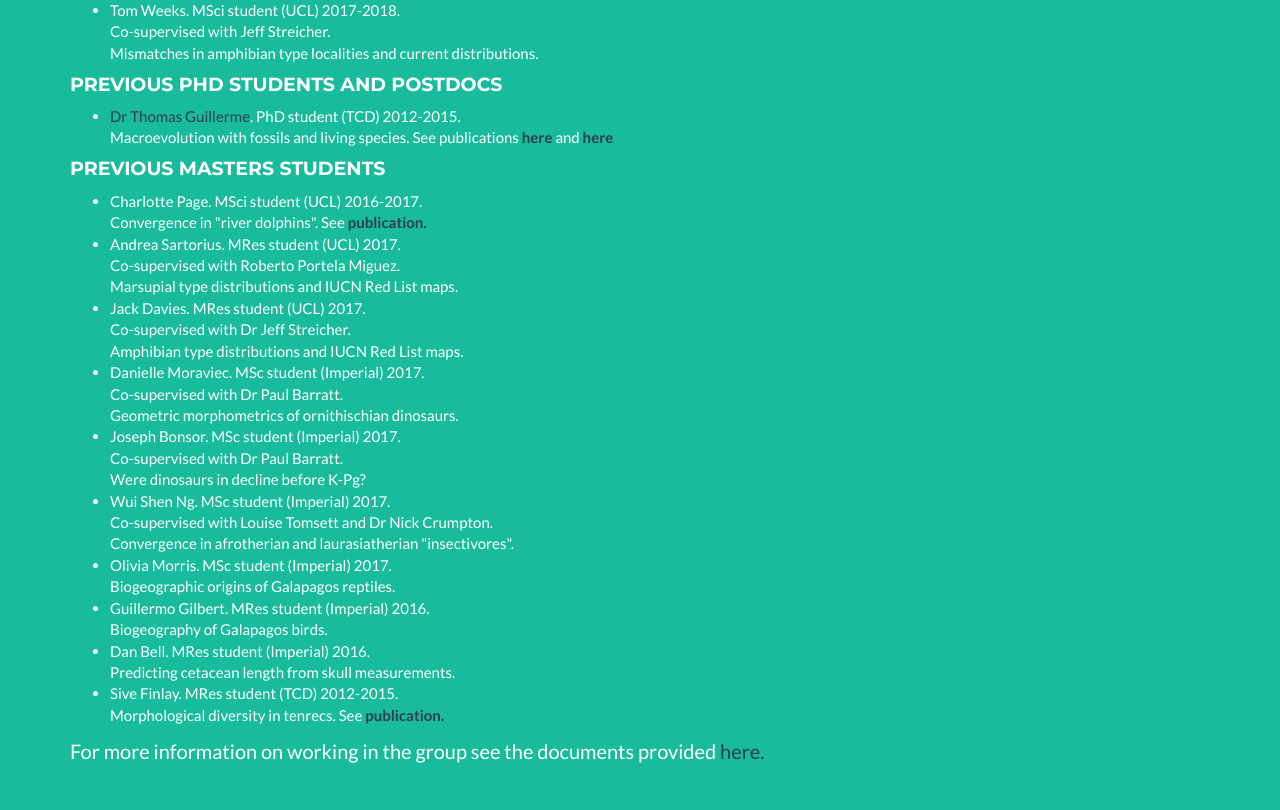
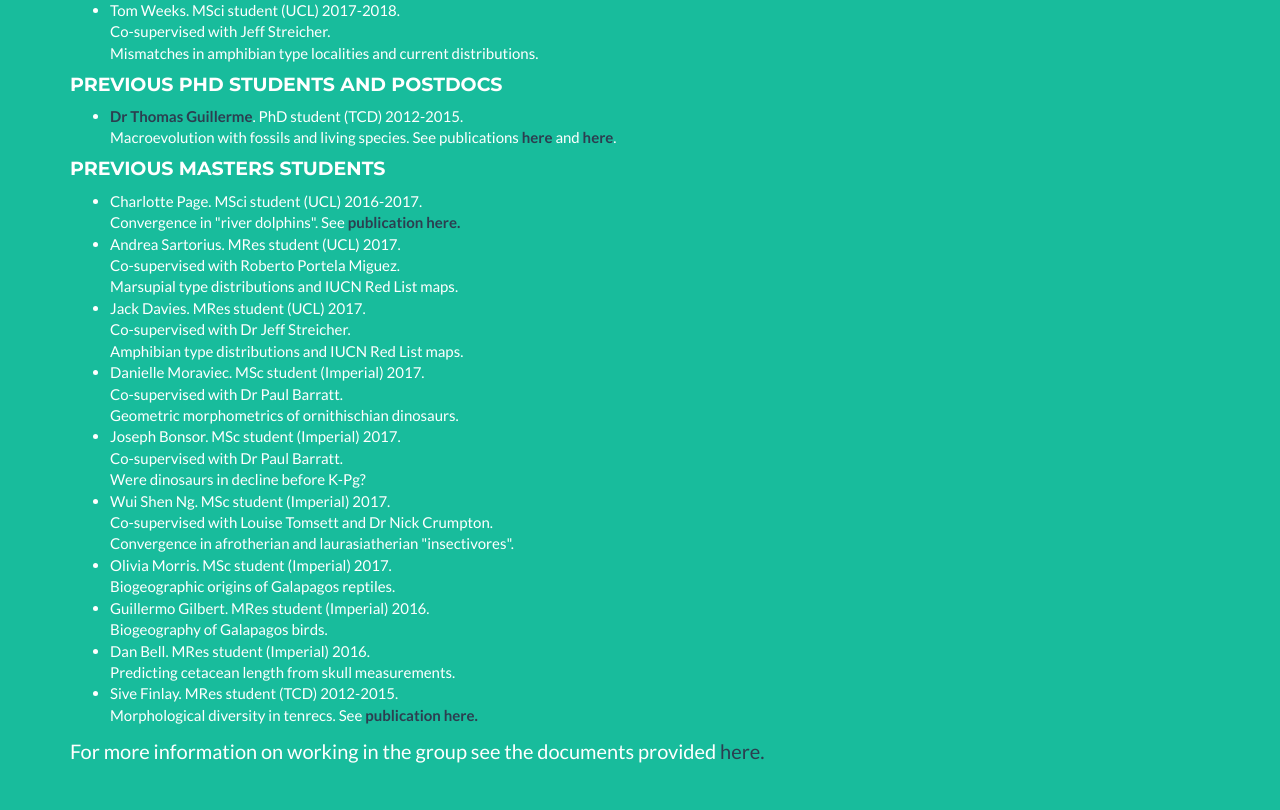
Before and after one commit to nhcooper123/nhcooper123.github.io, a Jekyll site: the page group.html, which Jekyll copies as it is, in a window 1280 px wide and 1400 px high, scrolled down 847 px. Shown: the part 132-942 px from the top of the window. Built offline with Jekyll 4.4.1, drawn with Linux system fonts in a browser that asks for light colours.

Commit message:
Minor typos

```diff
--- a/group.html
+++ b/group.html
@@ -163,9 +163,9 @@ We have fun and try to make science a nicer place! <br>
     <h4> Previous PhD students and postdocs</h4>
 
     <ul>
-    <li><a href="http://tguillerme.github.io/"<strong><font color="2c3e50">Dr Thomas Guillerme</font></strong></a>. PhD student (TCD) 2012-2015.<br>
+    <li><a href="http://tguillerme.github.io/"><strong><font color="2c3e50">Dr Thomas Guillerme</font></strong></a>. PhD student (TCD) 2012-2015.<br>
         Macroevolution with fossils and living species.
-        See publications <a href="http://10.1016/j.ympev.2015.08.023"><strong><font color="2c3e50">here</font></strong></a> and <a href="http://dx.doi.org/10.1101/022970"><strong><font color="2c3e50">here</font></strong></a></li>
+        See publications <a href="http://10.1016/j.ympev.2015.08.023"><strong><font color="2c3e50">here</font></strong></a> and <a href="http://dx.doi.org/10.1101/022970"><strong><font color="2c3e50">here</font></strong></a>.</li>
     </ul>
 
     <h4> Previous Masters students</h4>
@@ -173,7 +173,7 @@ We have fun and try to make science a nicer place! <br>
     <ul>
     <li>Charlotte Page. MSci student (UCL) 2016-2017.<br>
         Convergence in "river dolphins".
-        See <a href="https://10.7717/peerj.927"><strong><font color="2c3e50">publication.</font></strong></a> </li>
+        See <a href="https://10.7717/peerj.927"><strong><font color="2c3e50">publication here.</font></strong></a> </li>
     <li>Andrea Sartorius. MRes student (UCL) 2017.<br>
         Co-supervised with Roberto Portela Miguez. <br>
         Marsupial type distributions and IUCN Red List maps.</li>
@@ -197,7 +197,7 @@ We have fun and try to make science a nicer place! <br>
         Predicting cetacean length from skull measurements.</li>
     <li>Sive Finlay. MRes student (TCD) 2012-2015.<br>
         Morphological diversity in tenrecs.
-        See <a href="https://10.7717/peerj.927"><strong><font color="2c3e50">publication.</font></strong></a> </li>
+        See <a href="https://10.7717/peerj.927"><strong><font color="2c3e50">publication here.</font></strong></a> </li>
     </ul>
 
 <p>
```
